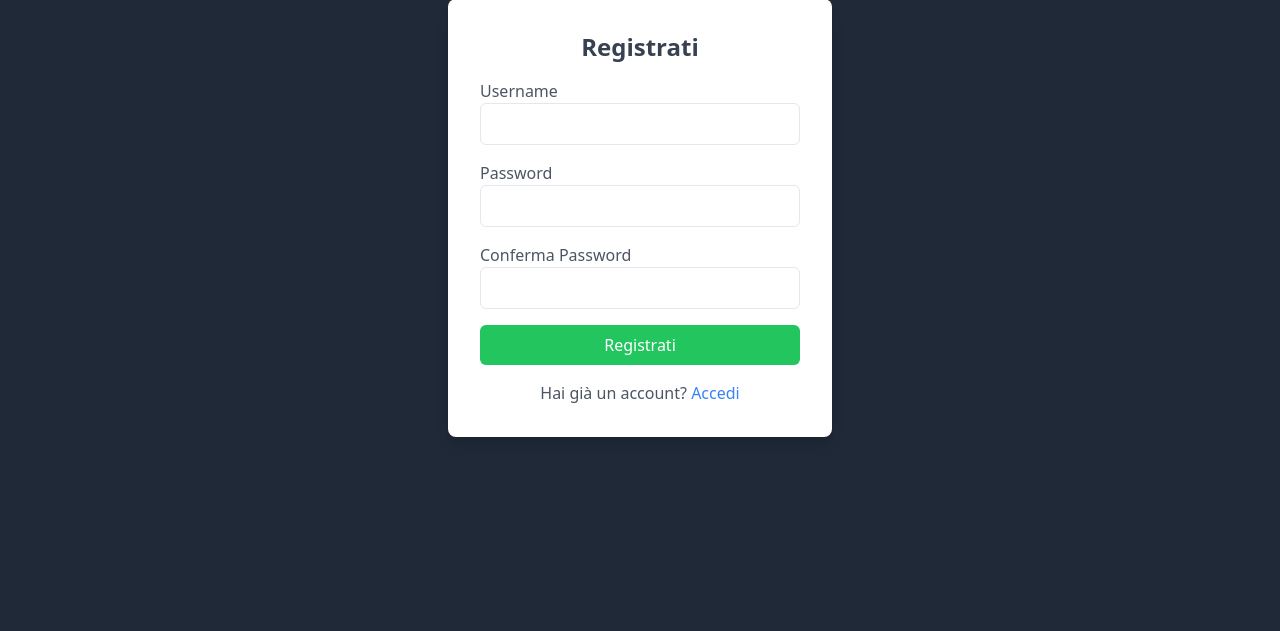
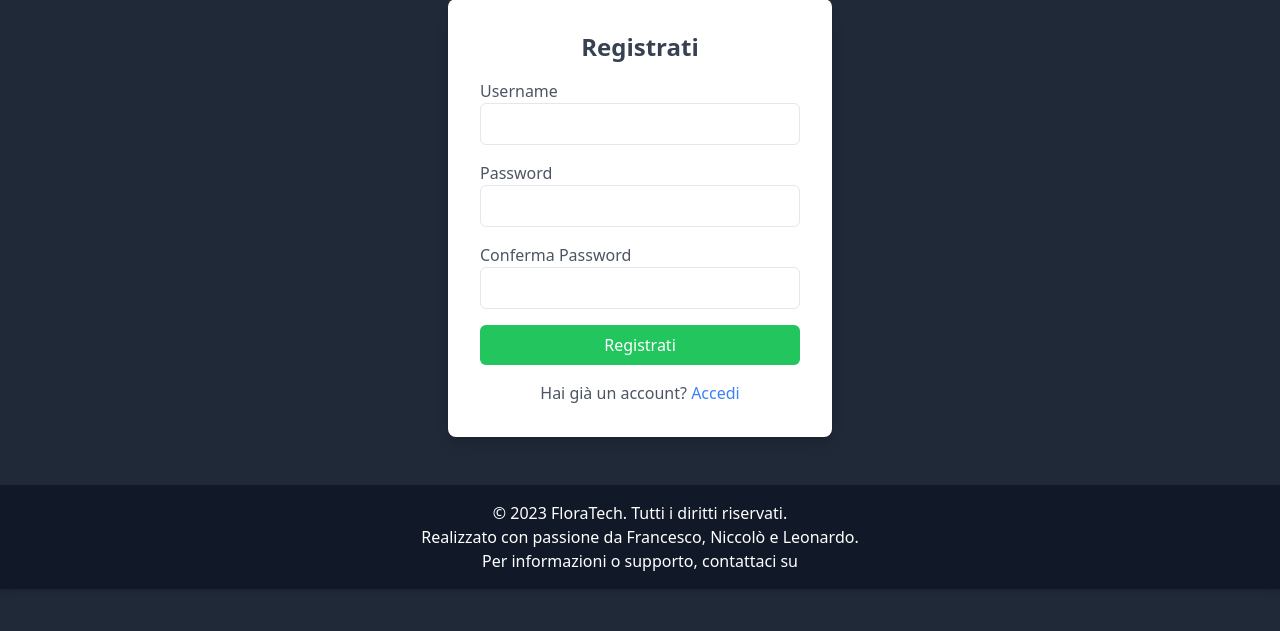
Before and after one commit to frascalise/FloraTech, a Django app: page /accounts/register/ in a window 1280 px wide. Shown: the part 169-800 px from the top of the page. Run offline with Django 5.2, Linux system fonts and the light colour scheme; parts of the project's set-up code (start-up, migrations or seed data) failed here and were passed over; some libraries are stand-ins or nearby versions.

Commit message:
Added footer

```diff
--- a/templates/base.html
+++ b/templates/base.html
@@ -29,6 +29,14 @@
         {% block content %}{% endblock %}
     </div>
 
+    <!-- Footer -->
+    <footer class="bg-gray-900 text-white text-center p-4 mt-6
+        shadow-md">
+        <p>&copy; 2023 FloraTech. Tutti i diritti riservati.</p>
+        <p>Realizzato con passione da Francesco, Niccolò e Leonardo.</p>
+        <p>Per informazioni o supporto, contattaci su <a href="mailto:fra.scalise21@gmail.com" class="text-green-600 hover:underline">
+    </footer>
+
     {% block extra_js %}{% endblock %}
 </body>
 </html>
```
